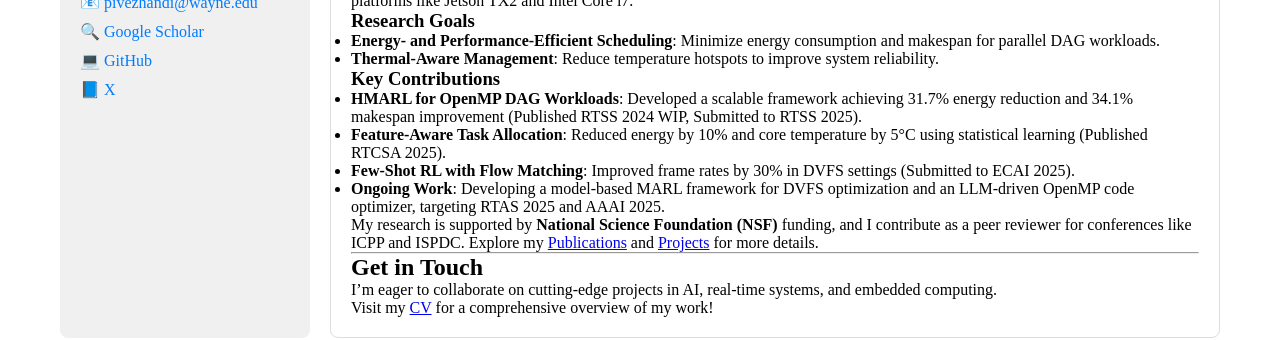
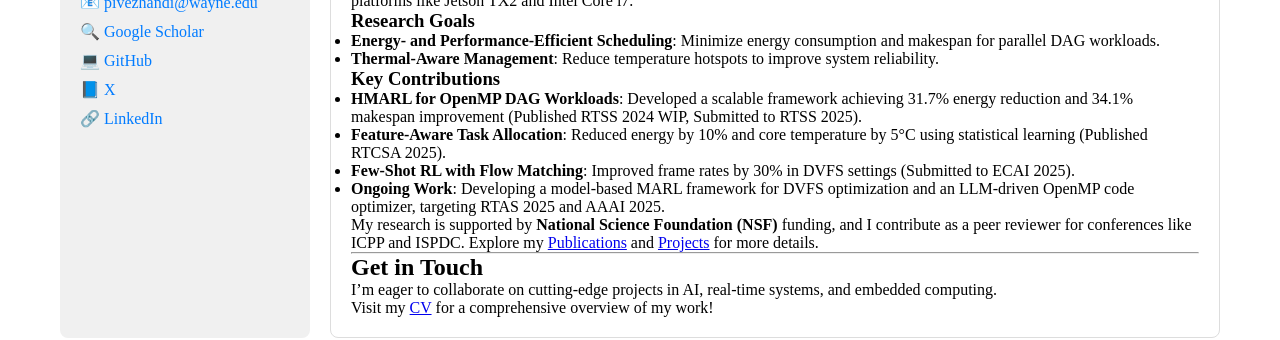
Before and after one commit to pivezhan/pivezhan.github.io, a Jekyll site: the page built from index.markdown, in a window 1280 px wide. Shown: the part 531-871 px from the top of the page. Built offline with Jekyll 4.4.1, drawn with Linux system fonts in a browser that asks for light colours.

Commit message:
home updated

```diff
--- a/_layouts/default.html
+++ b/_layouts/default.html
@@ -40,6 +40,7 @@
             <li>🔍 <a href="https://scholar.google.com/citations?user=uv7HouQAAAAJ&hl=en">Google Scholar</a></li>
             <li>💻 <a href="https://github.com/pivezhan">GitHub</a></li>
             <li>📘 <a href="https://x.com/pivezhandi">X</a></li>
+            <li>🔗 <a href="https://www.linkedin.com/in/pivezhandi">LinkedIn</a></li>
           </ul>
         </aside>
 
```
